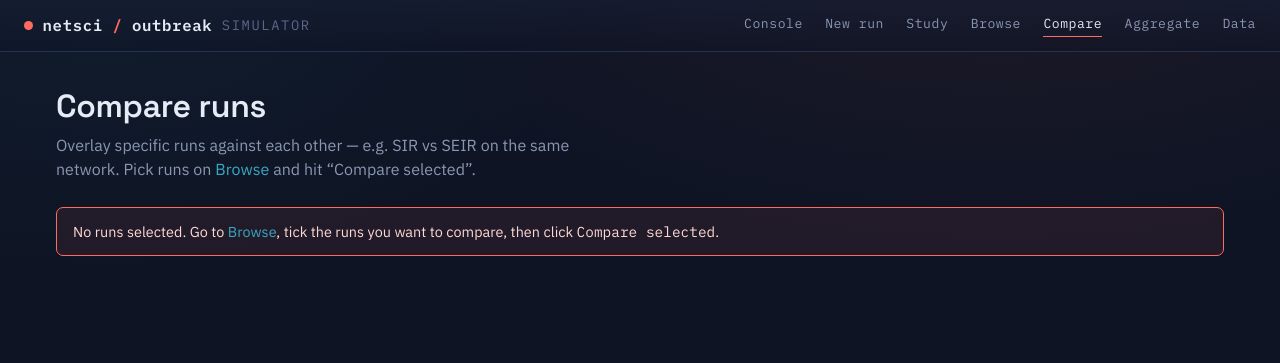
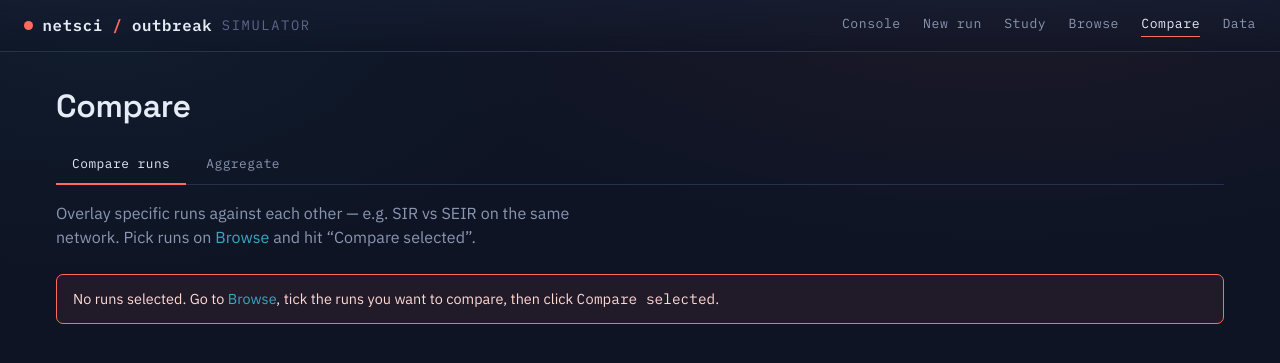
Before and after one commit to rafaelmdc/netsci-disease-spread, a FastAPI app: page /compare in a window 1280 px wide. Shown: the top 363 px of the page. Run offline with FastAPI, Linux system fonts and the light colour scheme; parts of the project's set-up code (start-up, migrations or seed data) failed here and were passed over; some libraries are stand-ins or nearby versions.

Commit message:
fold aggregate back into compare as two tabs
one page now, two tabs: 'compare runs' (overlay picked runs) and 'aggregate'
(strategy bars / spectrum / interdiction). dropped the separate /aggregate
route and nav entry; study-done links to /compare#aggregate which opens the
right tab. resize event fired on tab switch so plotly figures that were hidden
lay out correctly.

```diff
--- a/src/dashboard/app.py
+++ b/src/dashboard/app.py
@@ -211,14 +211,11 @@ async def run_continue(request: Request, region: str, combo: str, label: str,
 
 @app.get("/compare", response_class=HTMLResponse)
 async def compare(request: Request):
-    # runs to overlay come from the Browse page as repeated ?r=region/combo/label
+    # one page, two tabs: overlay chosen runs (?r=region/combo/label) + aggregates
     run_ids = request.query_params.getlist("r")
-    return templates.TemplateResponse(request, "compare.html", comparison_context(run_ids))
-
-
-@app.get("/aggregate", response_class=HTMLResponse)
-async def aggregate(request: Request):
-    return templates.TemplateResponse(request, "aggregate.html", aggregate_context())
+    ctx = comparison_context(run_ids)
+    ctx["agg"] = aggregate_context()
+    return templates.TemplateResponse(request, "compare.html", ctx)
 
 
 @app.get("/study", response_class=HTMLResponse)
--- a/src/dashboard/static/app.css
+++ b/src/dashboard/static/app.css
@@ -151,6 +151,18 @@ h1 { font-size: 2rem; }
 }
 .list-add:hover { color: var(--c-i); border-color: var(--c-i); }
 
+/* ---- tabs ----------------------------------------------------------------- */
+.tabs { display: flex; gap: .25rem; border-bottom: 1px solid var(--line);
+  margin: 1.2rem 0 0; }
+.tab {
+  font-family: var(--font-mono); font-size: .8rem; letter-spacing: .04em;
+  background: transparent; color: var(--muted); border: none; cursor: pointer;
+  padding: .6rem 1rem; border-bottom: 2px solid transparent; margin-bottom: -1px;
+  transition: color .12s ease, border-color .12s ease;
+}
+.tab:hover { color: var(--text); }
+.tab.active { color: var(--text); border-bottom-color: var(--c-i); }
+
 /* ---- forms ---------------------------------------------------------------- */
 .field { margin-bottom: 1rem; }
 .field label {
--- a/src/dashboard/templates/base.html
+++ b/src/dashboard/templates/base.html
@@ -22,7 +22,6 @@
       <a href="/study" class="{{ 'active' if request.url.path == '/study' else '' }}">Study</a>
       <a href="/runs" class="{{ 'active' if request.url.path.startswith('/run') else '' }}">Browse</a>
       <a href="/compare" class="{{ 'active' if request.url.path == '/compare' else '' }}">Compare</a>
-      <a href="/aggregate" class="{{ 'active' if request.url.path == '/aggregate' else '' }}">Aggregate</a>
       <a href="/data" class="{{ 'active' if request.url.path == '/data' else '' }}">Data</a>
     </nav>
   </header>
--- a/src/dashboard/templates/compare.html
+++ b/src/dashboard/templates/compare.html
@@ -3,8 +3,16 @@
 {% block main_class %}wide{% endblock %}
 {% block content %}
 
-<h1>Compare runs</h1>
-<p class="lede" style="margin-bottom:1.6rem">Overlay specific runs against each
+<h1>Compare</h1>
+
+<div class="tabs" role="tablist">
+  <button class="tab active" data-tab="runs" role="tab">Compare runs</button>
+  <button class="tab" data-tab="aggregate" role="tab">Aggregate</button>
+</div>
+
+{# ---- tab: overlay specific runs ---------------------------------------- #}
+<section class="tab-panel" data-panel="runs">
+  <p class="lede" style="margin:1rem 0 1.6rem">Overlay specific runs against each
     other — e.g. SIR vs SEIR on the same network. Pick runs on
     <a href="/runs">Browse</a> and hit “Compare selected”.</p>
 
@@ -14,7 +22,6 @@
       compare, then click <span class="mono">Compare selected</span>.
     </div>
   {% else %}
-
   <div class="panel" style="margin-bottom:1.4rem">
     <div class="panel-h">Infectious over time — {{ n }} runs overlaid</div>
     <div class="panel-b">{{ compare_div | safe }}</div>
@@ -47,7 +54,66 @@
       </table>
     </div>
   </div>
+  {% endif %}
+</section>
 
+{# ---- tab: study-level aggregates --------------------------------------- #}
+<section class="tab-panel" data-panel="aggregate" hidden>
+  <p class="lede" style="margin:1rem 0 1.6rem">Study-level views across all runs
+    and regions, built from the aggregate tables.</p>
+
+  {% if not agg.has_any %}
+    <div class="alert-err">
+      No aggregate tables found. Run a sweep and aggregate first:
+      <div class="mono" style="margin-top:.5rem;font-size:.85rem">
+        netsci evaluate sweep · netsci evaluate collect · netsci evaluate structure
+      </div>
+    </div>
   {% endif %}
 
+  {% if agg.strategy_div %}
+  <div class="panel" style="margin-bottom:1.4rem">
+    <div class="panel-h">Vaccination strategy — peak infections by model</div>
+    <div class="panel-b">{{ agg.strategy_div | safe }}</div>
+  </div>
+  {% endif %}
+
+  {% if agg.spectrum_div %}
+  <div class="panel" style="margin-bottom:1.4rem">
+    <div class="panel-h">Degree–betweenness spectrum by region</div>
+    <div class="panel-b">{{ agg.spectrum_div | safe }}</div>
+  </div>
+  {% endif %}
+
+  {% if agg.interdiction %}
+  <div class="panel" style="margin-bottom:1.4rem">
+    <div class="panel-h">Air interdiction — scenarios A–D</div>
+    <div class="panel-b">
+      {% for it in agg.interdiction %}
+        <div class="mono muted" style="margin:.2rem 0 .4rem">{{ it.network }}</div>
+        <iframe src="{{ it.url }}" loading="lazy"
+                style="width:100%;height:560px;border:1px solid var(--line);border-radius:var(--r-sm);background:#fff"></iframe>
+      {% endfor %}
+    </div>
+  </div>
+  {% endif %}
+</section>
+
 {% endblock %}
+{% block scripts %}
+<script>
+  const tabs = [...document.querySelectorAll(".tab")];
+  const panels = [...document.querySelectorAll(".tab-panel")];
+  function activate(name) {
+    tabs.forEach(t => t.classList.toggle("active", t.dataset.tab === name));
+    panels.forEach(p => { p.hidden = p.dataset.panel !== name; });
+    // plotly figures sized while hidden need a resize once shown
+    window.dispatchEvent(new Event("resize"));
+  }
+  tabs.forEach(t => t.addEventListener("click", () => {
+    activate(t.dataset.tab);
+    history.replaceState(null, "", t.dataset.tab === "aggregate" ? "#aggregate" : location.pathname + location.search);
+  }));
+  if (location.hash === "#aggregate") activate("aggregate");
+</script>
+{% endblock %}
--- a/src/dashboard/templates/study_monitor.html
+++ b/src/dashboard/templates/study_monitor.html
@@ -23,7 +23,7 @@
 </div>
 
 <div id="study-done" hidden>
-  <a class="btn-run" href="/aggregate">View aggregate ▸</a>
+  <a class="btn-run" href="/compare#aggregate">View aggregate ▸</a>
   <a class="btn-ghost" href="/runs">Browse runs ▸</a>
 </div>
 
```
Also changed, not shown: src/dashboard/templates/aggregate.html (deleted, +0 -47 lines). Lines whose indentation alone changed are shown as unchanged.
